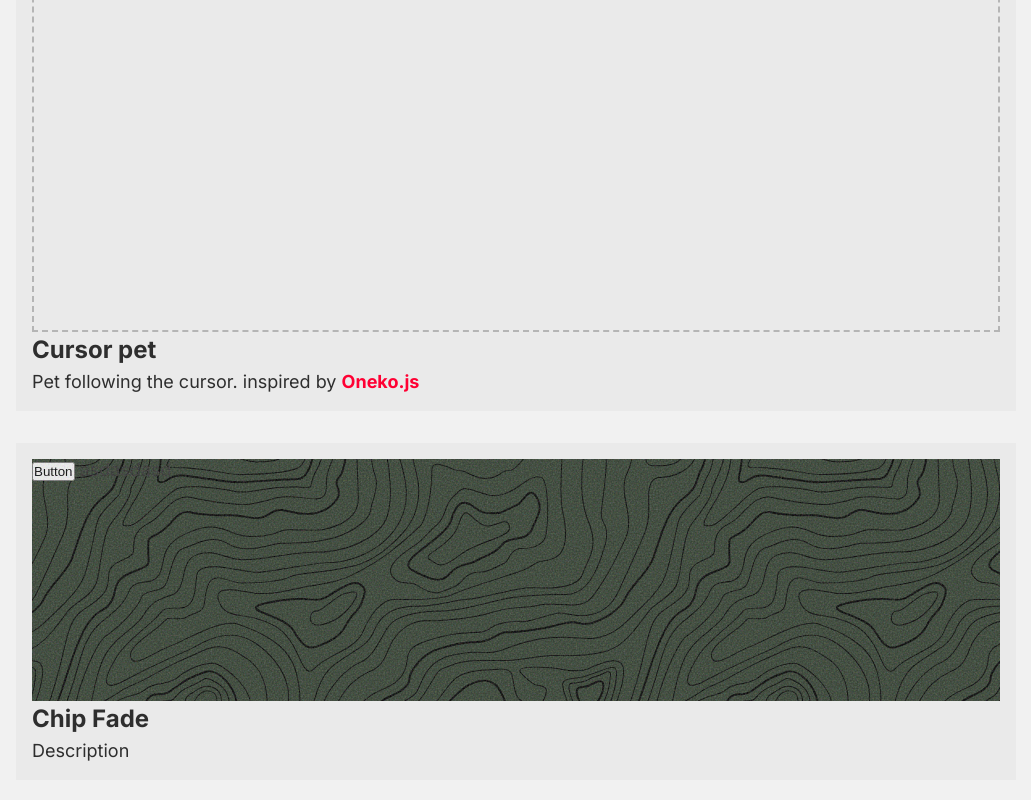
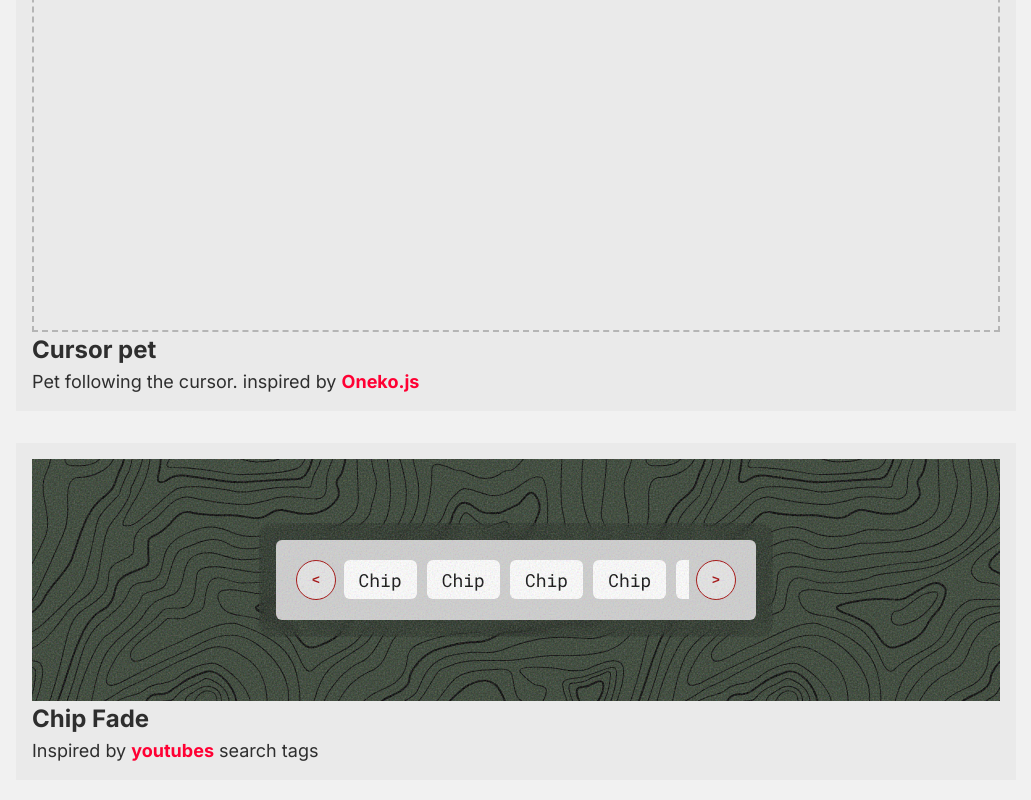
Before and after one commit to BigBadBodyPillow/snippets, a SvelteKit app: page / in a window 1280 px wide. Shown: the part 3929-4729 px from the top of the page, without its empty margins (119-1150 px from the left). Built offline with nearby package versions, Linux system fonts and the light colour scheme.

Commit message:
make chips pretty. no functionality yet though

```diff
--- a/src/components/ChipFade/ChipFade.svelte
+++ b/src/components/ChipFade/ChipFade.svelte
@@ -1,17 +1,46 @@
 <section>
   <div class="demo">
-    <button>Button</button>
-    asdasdasd
+    <div class="outer">
+      <div class="container">
+        <button class="scroll-button left">&lt;</button>
+        <div class="chip-container">
+          <div class="chip">Chip</div>
+          <div class="chip">Chip</div>
+          <div class="chip">Chip</div>
+          <div class="chip">Chip</div>
+          <div class="chip">Chip</div>
+          <div class="chip">Chip</div>
+          <div class="chip">Chip</div>
+          <div class="chip">Chip</div>
+          <div class="chip">Chip</div>
+          <div class="chip">Chip</div>
+          <div class="chip">Chip</div>
+        </div>
+        <button class="scroll-button right">&gt;</button>
+      </div>
+    </div>
   </div>
 
   <div class="about">
     <h2 class="title">Chip Fade</h2>
-    <p class="description">Description</p>
+    <p class="description">
+      Inspired by <a href="https://www.youtube.com/">youtubes</a> search tags
+    </p>
   </div>
 </section>
 
 <style>
+  /* @function --adjust-lightness(--color <color>, --value <number>) returns <color> {
+    result: hsl(from var(--color) h s calc(l + var(--value)));
+  } */
   section {
+    --chip-background: light-dark(white, black);
+    --container-background: light-dark(rgb(207, 207, 207), rgb(28, 28, 28));
+    --button-width: 40px;
+    --chip-container-width: calc(400px + calc(var(--button-width) * 2));
+    --scroll-button-color: rgb(162, 1, 1);
+
+    --demo-background: rgb(48, 61, 46);
     max-height: 800px;
     width: 100%;
     background-color: var(--section-bg);
@@ -22,13 +51,17 @@
   .demo {
     width: 100%;
     aspect-ratio: 16/4;
-    background-color: rgb(48, 61, 46);
+    background-color: var(--demo-background);
     position: relative;
 
     background-image: url('./Topography.svg');
     background-size: 60%;
+
+    display: grid;
+    place-items: center;
   }
 
+  /* noise */
   .demo:after {
     content: '';
     position: absolute;
@@ -37,4 +70,77 @@
     opacity: 0.3;
     pointer-events: none;
   }
+
+  .outer {
+    border-radius: 13px;
+    background-color: rgba(0, 0, 0, 0.159);
+    backdrop-filter: blur(4px);
+    padding: 1.66rem;
+  }
+
+  .container {
+    padding: 2rem;
+    background-color: var(--container-background);
+    border-radius: var(--radius);
+    width: 100%;
+    max-width: var(--chip-container-width);
+    position: relative;
+    display: flex;
+    align-items: center;
+    gap: 0.75rem;
+  }
+
+  .chip-container {
+    display: flex;
+    gap: 1rem;
+    overflow: scroll;
+    scrollbar-width: none;
+    ::-webkit-scrollbar {
+      display: none;
+    }
+  }
+
+  .chip-container::before {
+    /* TODO Fade gradient  */
+  }
+
+  .chip {
+    padding: 0.75rem 1.5rem;
+
+    font-family: var(--font-roboto-mono);
+    color: hsl(from var(--text) h s calc(l - 15));
+    background-color: var(--chip-background);
+    border-radius: var(--radius);
+    cursor: pointer;
+  }
+
+  .scroll-button {
+    --bg: light-dark(
+      hsl(from var(--chip-background) h s calc(l - 10)),
+      hsl(from var(--chip-background) h s calc(l + 5))
+    );
+
+    height: var(--button-width);
+    aspect-ratio: 1/1;
+    border-radius: 100%;
+
+    background-color: var(--bg);
+    color: var(--scroll-button-color);
+    border: 1px solid var(--scroll-button-color);
+    cursor: pointer;
+
+    font-weight: bold;
+  }
+  .scroll-button:hover {
+    background-color: light-dark(
+      hsl(from var(--bg) h s calc(l - 5)),
+      hsl(from var(--bg) h s calc(l + 2))
+    );
+  }
+  .scroll-button:active {
+    background-color: light-dark(
+      hsl(from var(--bg) h s calc(l - 8)),
+      hsl(from var(--bg) h s calc(l + 5))
+    );
+  }
 </style>
```
